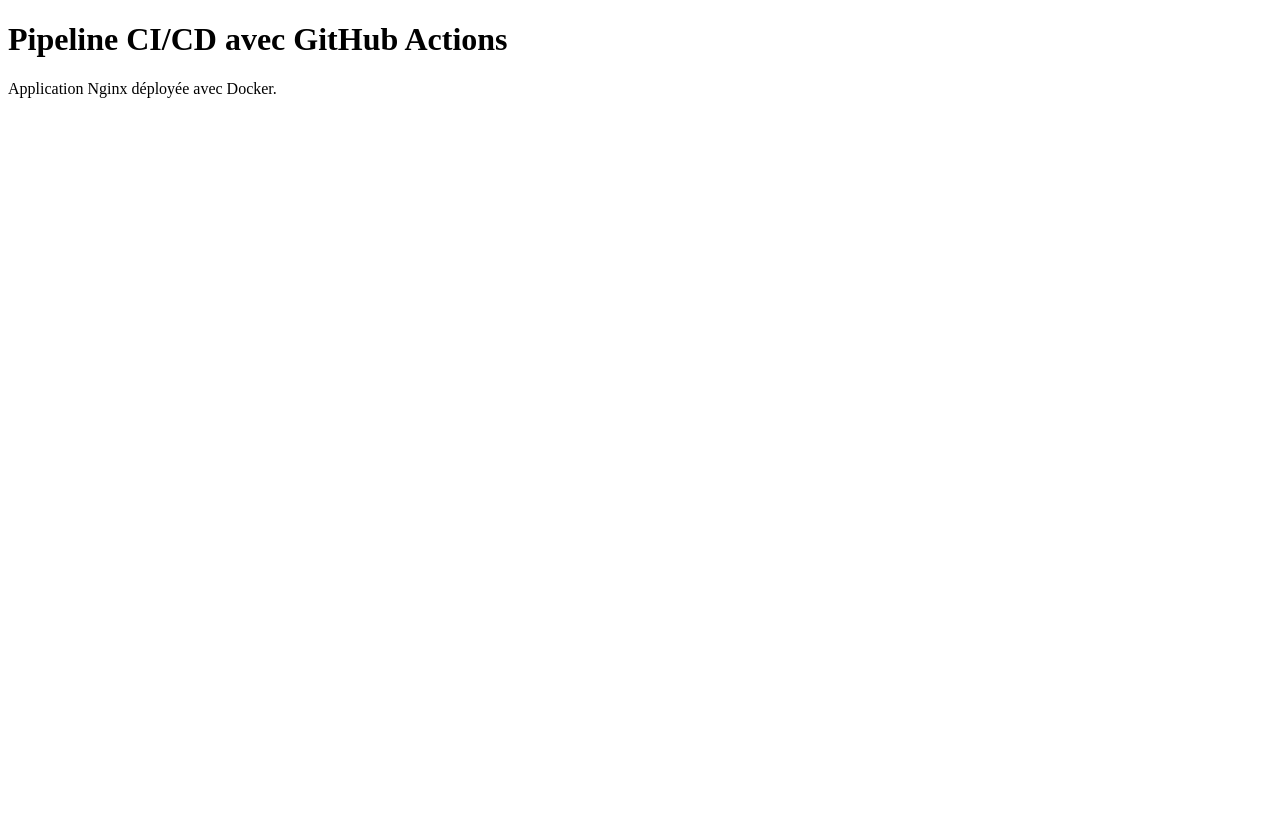
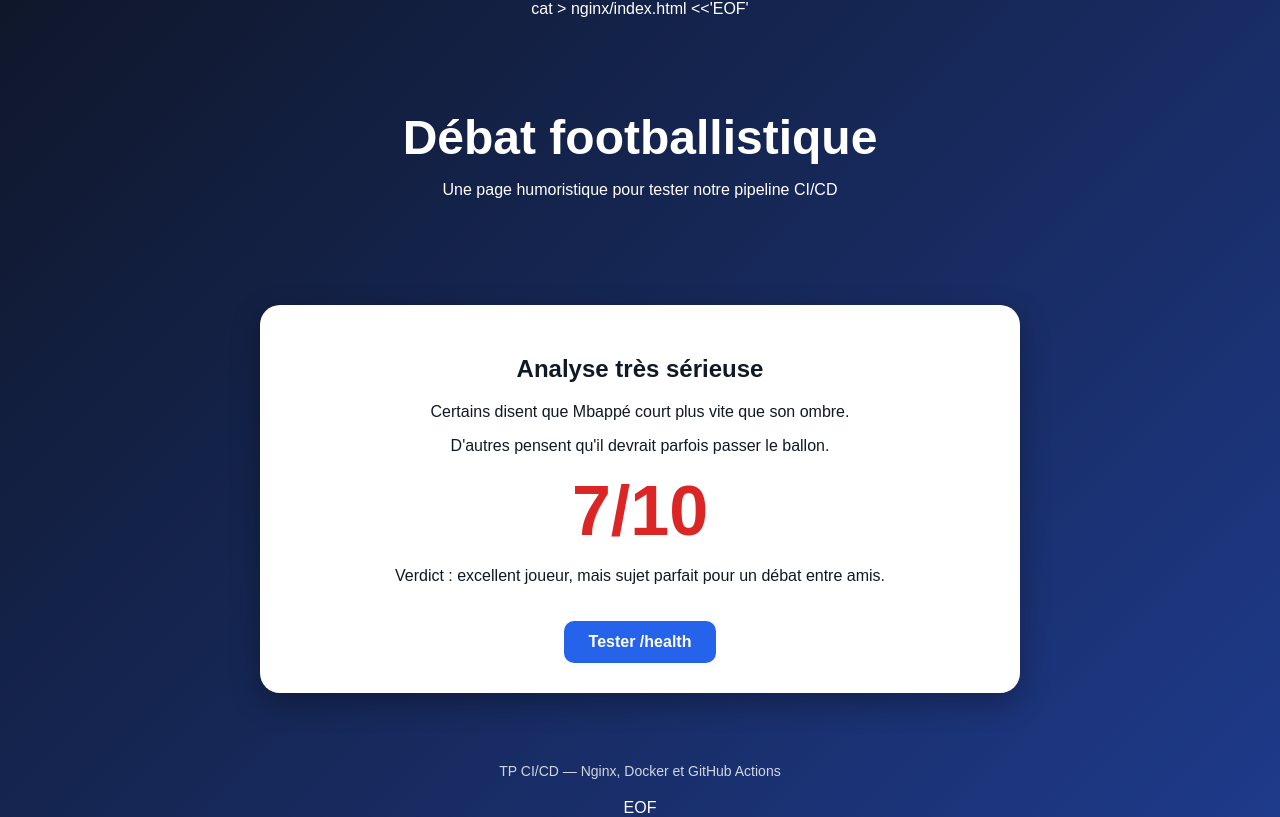
Before and after one commit to omardiall/ci-cd-tp, a plain HTML site: page nginx/index.html in a window 1280 px wide. Drawn offline with Linux system fonts and the light colour scheme.

Commit message:
ajout site mbappe

```diff
--- a/nginx/index.html
+++ b/nginx/index.html
@@ -1,11 +1,80 @@
+cat > nginx/index.html <<'EOF'
 <!DOCTYPE html>
 <html lang="fr">
 <head>
   <meta charset="UTF-8">
-  <title>TP CI/CD Nginx</title>
+  <title>Le Débat du Football</title>
+  <style>
+    body {
+      margin: 0;
+      font-family: Arial, sans-serif;
+      background: linear-gradient(135deg, #0f172a, #1e3a8a);
+      color: white;
+      text-align: center;
+    }
+
+    header {
+      padding: 60px 20px;
+    }
+
+    h1 {
+      font-size: 48px;
+      margin-bottom: 10px;
+    }
+
+    .card {
+      background: white;
+      color: #111827;
+      max-width: 700px;
+      margin: 30px auto;
+      padding: 30px;
+      border-radius: 20px;
+      box-shadow: 0 10px 30px rgba(0,0,0,0.3);
+    }
+
+    .score {
+      font-size: 70px;
+      font-weight: bold;
+      color: #dc2626;
+    }
+
+    .btn {
+      display: inline-block;
+      margin-top: 20px;
+      padding: 12px 25px;
+      background: #2563eb;
+      color: white;
+      text-decoration: none;
+      border-radius: 10px;
+      font-weight: bold;
+    }
+
+    footer {
+      margin-top: 50px;
+      padding: 20px;
+      font-size: 14px;
+      opacity: 0.8;
+    }
+  </style>
 </head>
 <body>
-  <h1>Pipeline CI/CD avec GitHub Actions</h1>
-  <p>Application Nginx déployée avec Docker.</p>
+  <header>
+    <h1>Débat footballistique</h1>
+    <p>Une page humoristique pour tester notre pipeline CI/CD</p>
+  </header>
+
+  <section class="card">
+    <h2>Analyse très sérieuse</h2>
+    <p>Certains disent que Mbappé court plus vite que son ombre.</p>
+    <p>D'autres pensent qu'il devrait parfois passer le ballon.</p>
+    <div class="score">7/10</div>
+    <p>Verdict : excellent joueur, mais sujet parfait pour un débat entre amis.</p>
+    <a class="btn" href="/health">Tester /health</a>
+  </section>
+
+  <footer>
+    TP CI/CD — Nginx, Docker et GitHub Actions
+  </footer>
 </body>
 </html>
+EOF
```
